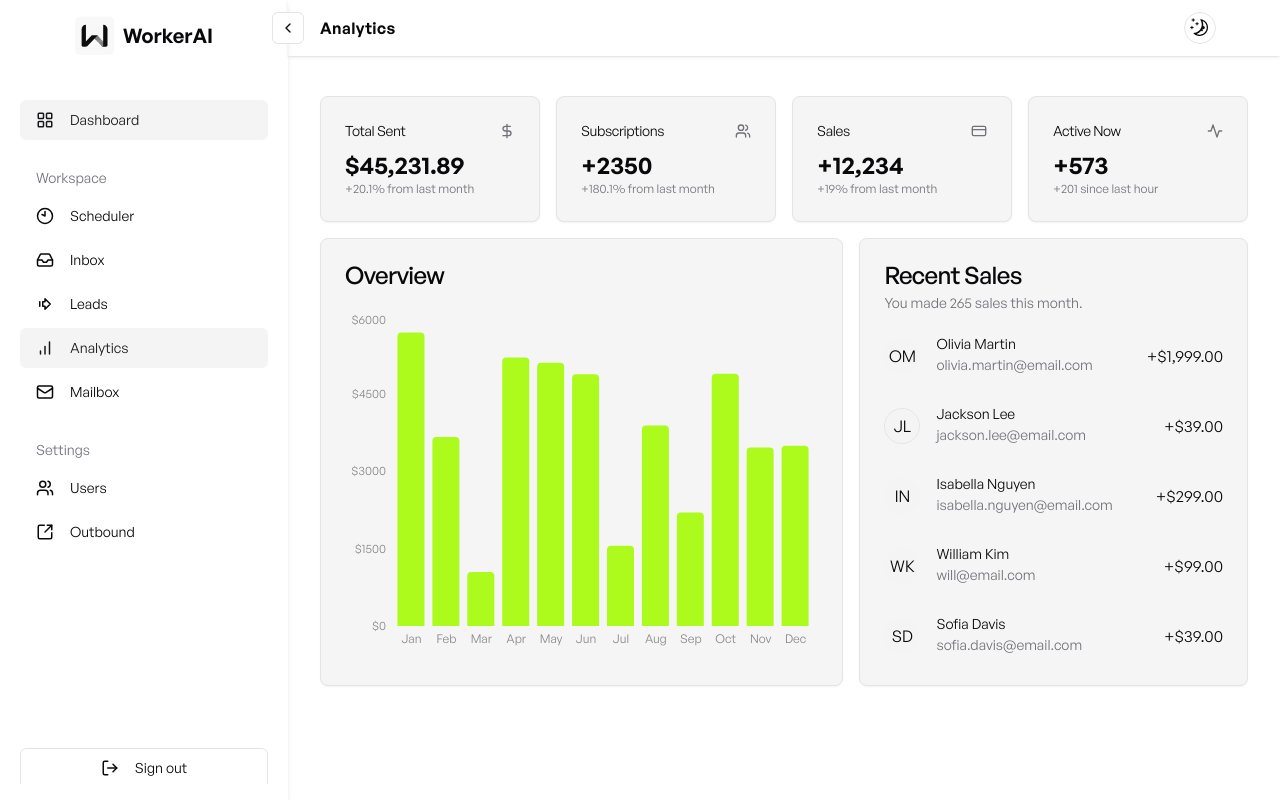
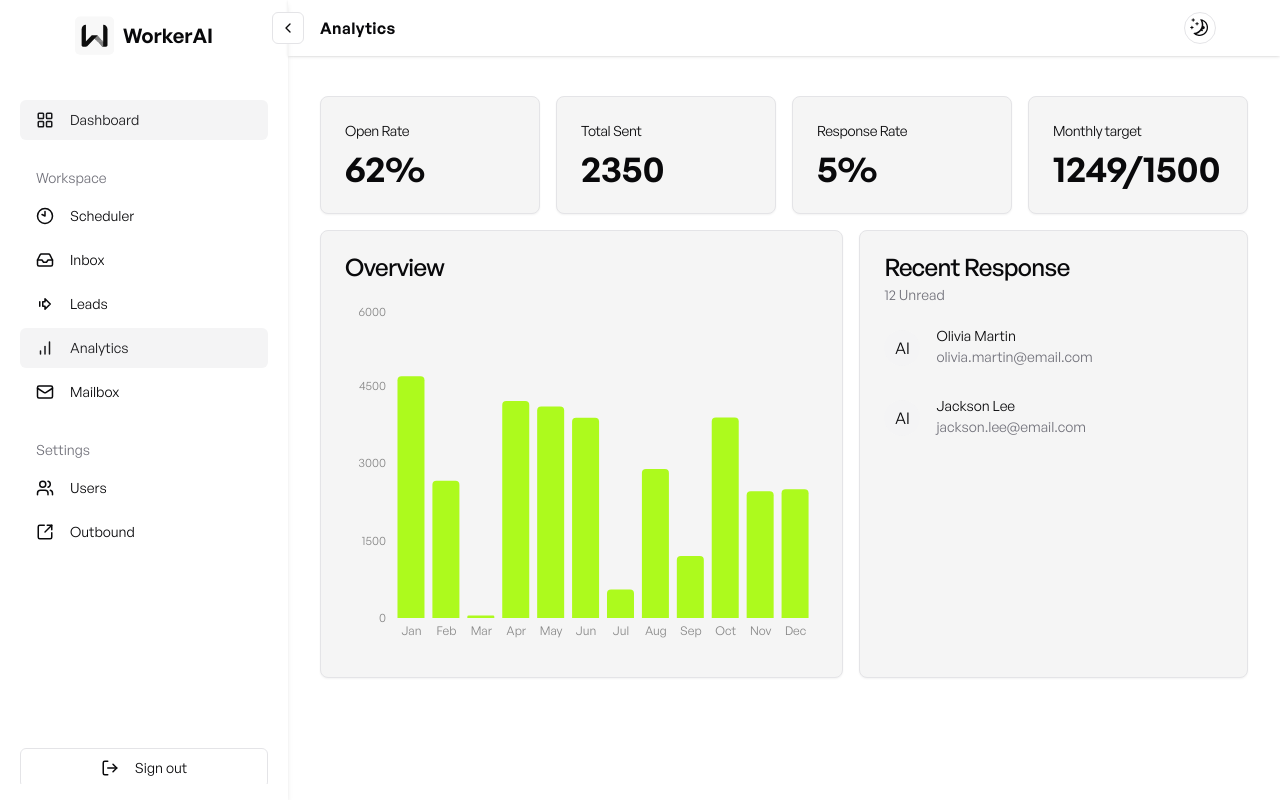
Before and after one commit to AbhirajSinha179/enterprise-workerai, a Next.js app: page /dashboard/analytics in a window 1280 px wide. Built offline with nearby package versions, Linux system fonts and the light colour scheme.

Commit message:
main merge and comments resolve

```diff
--- a/app/(main)/dashboard/(mailbox)/mailbox/form/test/page.tsx
+++ b/app/(main)/dashboard/(mailbox)/mailbox/form/test/page.tsx
@@ -42,7 +42,7 @@ export default function MailboxPage() {
                 />
                 <Link
                     href={{
-                        pathname: '/dashboard/mailbox/form',
+                        pathname: '/dashboard/mailbox',
                         query: { userName, password }
                     }}
                     passHref
--- a/app/(main)/dashboard/analytics/page.tsx
+++ b/app/(main)/dashboard/analytics/page.tsx
@@ -10,89 +10,35 @@ export default function AnalyticsPage() {
         <div className="grid gap-x-4 md:grid-cols-2 lg:grid-cols-4">
           <Card>
             <CardHeader className="flex flex-row items-center justify-between space-y-0 pb-2">
-              <CardTitle className="text-sm font-medium">Total Sent</CardTitle>
-              <svg
-                xmlns="http://www.w3.org/2000/svg"
-                viewBox="0 0 24 24"
-                fill="none"
-                stroke="currentColor"
-                strokeLinecap="round"
-                strokeLinejoin="round"
-                strokeWidth="2"
-                className="size-4 text-muted-foreground"
-              >
-                <path d="M12 2v20M17 5H9.5a3.5 3.5 0 0 0 0 7h5a3.5 3.5 0 0 1 0 7H6" />
-              </svg>
+              <CardTitle className="text-sm font-medium">Open Rate</CardTitle>
             </CardHeader>
             <CardContent>
-              <div className="text-2xl font-bold">$45,231.89</div>
-              <p className="text-xs text-muted-foreground">+20.1% from last month</p>
+              <div className="text-4xl font-bold">62%</div>
             </CardContent>
           </Card>
           <Card>
             <CardHeader className="flex flex-row items-center justify-between space-y-0 pb-2">
-              <CardTitle className="text-sm font-medium">Subscriptions</CardTitle>
-              <svg
-                xmlns="http://www.w3.org/2000/svg"
-                viewBox="0 0 24 24"
-                fill="none"
-                stroke="currentColor"
-                strokeLinecap="round"
-                strokeLinejoin="round"
-                strokeWidth="2"
-                className="size-4 text-muted-foreground"
-              >
-                <path d="M16 21v-2a4 4 0 0 0-4-4H6a4 4 0 0 0-4 4v2" />
-                <circle cx="9" cy="7" r="4" />
-                <path d="M22 21v-2a4 4 0 0 0-3-3.87M16 3.13a4 4 0 0 1 0 7.75" />
-              </svg>
+              <CardTitle className="text-sm font-medium">Total Sent</CardTitle>
+
             </CardHeader>
             <CardContent>
-              <div className="text-2xl font-bold">+2350</div>
-              <p className="text-xs text-muted-foreground">+180.1% from last month</p>
+              <div className="text-4xl font-bold">2350</div>
             </CardContent>
           </Card>
           <Card>
             <CardHeader className="flex flex-row items-center justify-between space-y-0 pb-2">
-              <CardTitle className="text-sm font-medium">Sales</CardTitle>
-              <svg
-                xmlns="http://www.w3.org/2000/svg"
-                viewBox="0 0 24 24"
-                fill="none"
-                stroke="currentColor"
-                strokeLinecap="round"
-                strokeLinejoin="round"
-                strokeWidth="2"
-                className="size-4 text-muted-foreground"
-              >
-                <rect width="20" height="14" x="2" y="5" rx="2" />
-                <path d="M2 10h20" />
-              </svg>
+              <CardTitle className="text-sm font-medium">Response Rate</CardTitle>
             </CardHeader>
             <CardContent>
-              <div className="text-2xl font-bold">+12,234</div>
-              <p className="text-xs text-muted-foreground">+19% from last month</p>
+              <div className="text-4xl font-bold">5%</div>
             </CardContent>
           </Card>
           <Card>
             <CardHeader className="flex flex-row items-center justify-between space-y-0 pb-2">
-              <CardTitle className="text-sm font-medium">Active Now</CardTitle>
-              <svg
-                xmlns="http://www.w3.org/2000/svg"
-                viewBox="0 0 24 24"
-                fill="none"
-                stroke="currentColor"
-                strokeLinecap="round"
-                strokeLinejoin="round"
-                strokeWidth="2"
-                className="size-4 text-muted-foreground"
-              >
-                <path d="M22 12h-4l-3 9L9 3l-3 9H2" />
-              </svg>
+              <CardTitle className="text-sm font-medium">Monthly target</CardTitle>
             </CardHeader>
             <CardContent>
-              <div className="text-2xl font-bold">+573</div>
-              <p className="text-xs text-muted-foreground">+201 since last hour</p>
+              <div className="text-4xl font-bold">1249/1500</div>
             </CardContent>
           </Card>
         </div>
@@ -107,8 +53,8 @@ export default function AnalyticsPage() {
           </Card>
           <Card className="col-span-4 md:col-span-3">
             <CardHeader>
-              <CardTitle>Recent Sales</CardTitle>
-              <CardDescription>You made 265 sales this month.</CardDescription>
+              <CardTitle>Recent Response</CardTitle>
+              <CardDescription>12 Unread</CardDescription>
             </CardHeader>
             <CardContent>
               <RecentSales />
--- a/components/dashboard/overview.tsx
+++ b/components/dashboard/overview.tsx
@@ -5,51 +5,51 @@ import { Bar, BarChart, ResponsiveContainer, XAxis, YAxis } from 'recharts';
 const data = [
   {
     name: 'Jan',
-    total: Math.floor(Math.random() * 5000) + 1000
+    total: Math.floor(Math.random() * 5000)
   },
   {
     name: 'Feb',
-    total: Math.floor(Math.random() * 5000) + 1000
+    total: Math.floor(Math.random() * 5000)
   },
   {
     name: 'Mar',
-    total: Math.floor(Math.random() * 5000) + 1000
+    total: Math.floor(Math.random() * 5000)
   },
   {
     name: 'Apr',
-    total: Math.floor(Math.random() * 5000) + 1000
+    total: Math.floor(Math.random() * 5000)
   },
   {
     name: 'May',
-    total: Math.floor(Math.random() * 5000) + 1000
+    total: Math.floor(Math.random() * 5000)
   },
   {
     name: 'Jun',
-    total: Math.floor(Math.random() * 5000) + 1000
+    total: Math.floor(Math.random() * 5000)
   },
   {
     name: 'Jul',
-    total: Math.floor(Math.random() * 5000) + 1000
+    total: Math.floor(Math.random() * 5000)
   },
   {
     name: 'Aug',
-    total: Math.floor(Math.random() * 5000) + 1000
+    total: Math.floor(Math.random() * 5000)
   },
   {
     name: 'Sep',
-    total: Math.floor(Math.random() * 5000) + 1000
+    total: Math.floor(Math.random() * 5000)
   },
   {
     name: 'Oct',
-    total: Math.floor(Math.random() * 5000) + 1000
+    total: Math.floor(Math.random() * 5000)
   },
   {
     name: 'Nov',
-    total: Math.floor(Math.random() * 5000) + 1000
+    total: Math.floor(Math.random() * 5000)
   },
   {
     name: 'Dec',
-    total: Math.floor(Math.random() * 5000) + 1000
+    total: Math.floor(Math.random() * 5000)
   }
 ];
 
@@ -69,7 +69,7 @@ export function Overview() {
           fontSize={12}
           tickLine={false}
           axisLine={false}
-          tickFormatter={(value) => `$${value}`}
+        // tickFormatter={(value) => `$${value}`}
         />
         <Bar dataKey="total" fill="#adfa1d" radius={[4, 4, 0, 0]} />
       </BarChart>
--- a/components/dashboard/recent-sales.tsx
+++ b/components/dashboard/recent-sales.tsx
@@ -1,67 +1,32 @@
-import { Avatar, AvatarFallback, AvatarImage } from '@/components/ui/avatar';
+import { Avatar, AvatarFallback } from '@/components/ui/avatar';
+
+const recentSalesData = [
+  {
+    name: "Olivia Martin",
+    email: "olivia.martin@email.com",
+  },
+  {
+    name: "Jackson Lee",
+    email: "jackson.lee@email.com",
+  },
+];
 
 export function RecentSales() {
   return (
     <div className="space-y-8">
-      <div className="flex items-center">
-        <Avatar className="size-9">
-          {/* <AvatarImage src="/avatars/01.png" alt="Avatar" /> */}
-          <AvatarFallback>OM</AvatarFallback>
-        </Avatar>
-        <div className="ml-4 space-y-1">
-          <p className="text-sm font-medium leading-none">Olivia Martin</p>
-          <p className="text-sm text-muted-foreground">
-            olivia.martin@email.com
-          </p>
+      {recentSalesData.map((sale) => (
+        <div key={sale.name} className="flex items-center">
+          <Avatar className="size-9">
+            {/* <AvatarFallback>{sale.avatarInitials}</AvatarFallback> */}
+            <AvatarFallback>AI</AvatarFallback>
+          </Avatar>
+          <div className="ml-4 space-y-1">
+            <p className="text-sm font-medium leading-none">{sale.name}</p>
+            <p className="text-sm text-muted-foreground">{sale.email}</p>
+          </div>
+
         </div>
-        <div className="ml-auto font-medium">+$1,999.00</div>
-      </div>
-      <div className="flex items-center">
-        <Avatar className="flex size-9 items-center justify-center space-y-0 border">
-          {/* <AvatarImage src="/avatars/02.png" alt="Avatar" /> */}
-          <AvatarFallback>JL</AvatarFallback>
-        </Avatar>
-        <div className="ml-4 space-y-1">
-          <p className="text-sm font-medium leading-none">Jackson Lee</p>
-          <p className="text-sm text-muted-foreground">jackson.lee@email.com</p>
-        </div>
-        <div className="ml-auto font-medium">+$39.00</div>
-      </div>
-      <div className="flex items-center">
-        <Avatar className="size-9">
-          {/* <AvatarImage src="/avatars/03.png" alt="Avatar" /> */}
-          <AvatarFallback>IN</AvatarFallback>
-        </Avatar>
-        <div className="ml-4 space-y-1">
-          <p className="text-sm font-medium leading-none">Isabella Nguyen</p>
-          <p className="text-sm text-muted-foreground">
-            isabella.nguyen@email.com
-          </p>
-        </div>
-        <div className="ml-auto font-medium">+$299.00</div>
-      </div>
-      <div className="flex items-center">
-        <Avatar className="size-9">
-          {/* <AvatarImage src="/avatars/04.png" alt="Avatar" /> */}
-          <AvatarFallback>WK</AvatarFallback>
-        </Avatar>
-        <div className="ml-4 space-y-1">
-          <p className="text-sm font-medium leading-none">William Kim</p>
-          <p className="text-sm text-muted-foreground">will@email.com</p>
-        </div>
-        <div className="ml-auto font-medium">+$99.00</div>
-      </div>
-      <div className="flex items-center">
-        <Avatar className="size-9">
-          {/* <AvatarImage src="/avatars/05.png" alt="Avatar" /> */}
-          <AvatarFallback>SD</AvatarFallback>
-        </Avatar>
-        <div className="ml-4 space-y-1">
-          <p className="text-sm font-medium leading-none">Sofia Davis</p>
-          <p className="text-sm text-muted-foreground">sofia.davis@email.com</p>
-        </div>
-        <div className="ml-auto font-medium">+$39.00</div>
-      </div>
+      ))}
     </div>
   );
 }
--- a/components/mailbox/form.tsx
+++ b/components/mailbox/form.tsx
@@ -5,7 +5,6 @@ import { motion } from "framer-motion"
 import { ChevronLeft } from "lucide-react"
 import Image from "next/image"
 import Link from "next/link"
-import { useSearchParams } from "next/navigation"
 import { useState } from "react"
 import { SubmitHandler, useForm } from "react-hook-form"
 import { z } from "zod"
@@ -35,10 +34,7 @@ export default function Form() {
   const [selectedProvider, setSelectedProvider] = useState<string | null>(null)
   const [imap, setImap] = useState<string | null>(null)
   const delta = currentStep - previousStep
-  const searchParams = useSearchParams();
-  const userName = searchParams.get('userName')
-  const userPassword = searchParams.get('password')
-  console.log("user Data : ", userName, userPassword)
+
 
   const { handleSubmit, reset, trigger } = useForm<Inputs>({
     resolver: zodResolver(FormDataSchema),
```
Also changed, not shown: app/(main)/dashboard/(mailbox)/mailbox/page.tsx (+17 -2 lines).
